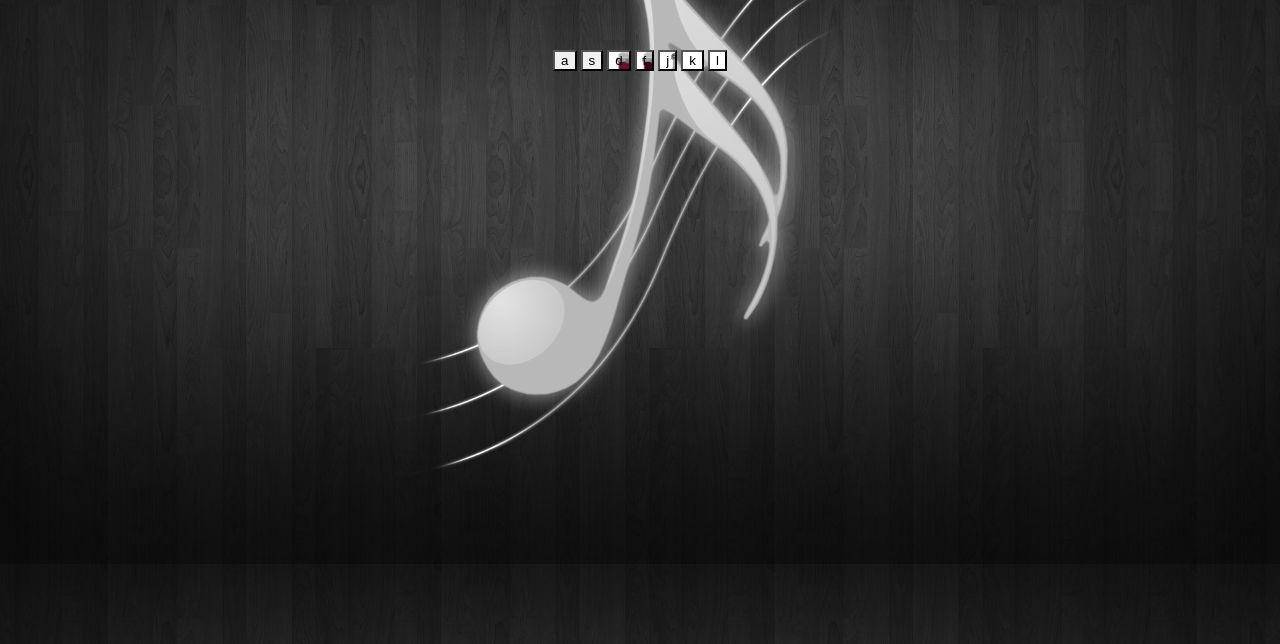
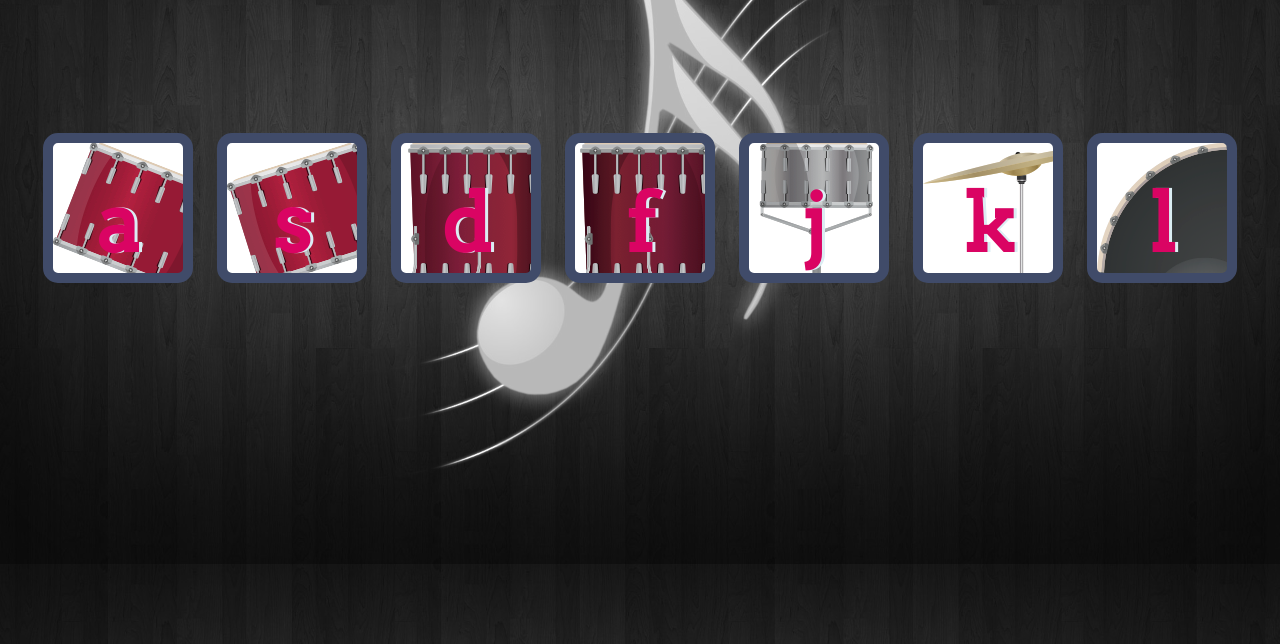
Before and after one commit to ShaileshKumar007/Drum-Kit, a plain HTML site: page index.html in a window 1280 px wide. Shown: the part 156-800 px from the top of the page. Drawn offline with Linux system fonts and the light colour scheme.

Commit message:
added classes for js

```diff
--- a/styles.css
+++ b/styles.css
@@ -39,3 +39,39 @@ h1 {
  .l {
    background-image: url("images/kick.png");
  }
+
+ .set {
+  margin: 10% auto;
+}
+
+.game-over {
+  background-color: red;
+  opacity: 0.8;
+}
+
+.pressed {
+  box-shadow: 0 3px 4px 0 #DBEDF3;
+  opacity: 0.5;
+}
+
+.red {
+  color: red;
+}
+
+.drum {
+  outline: none;
+  border: 10px solid #404B69;
+  font-size: 5rem;
+  font-family: 'Arvo', cursive;
+  line-height: 2;
+  font-weight: 900;
+  color: #DA0463;
+  text-shadow: 3px 0 #DBEDF3;
+  border-radius: 15px;
+  display: inline-block;
+  width: 150px;
+  height: 150px;
+  text-align: center;
+  margin: 10px;
+  background-color: white;
+}
```
